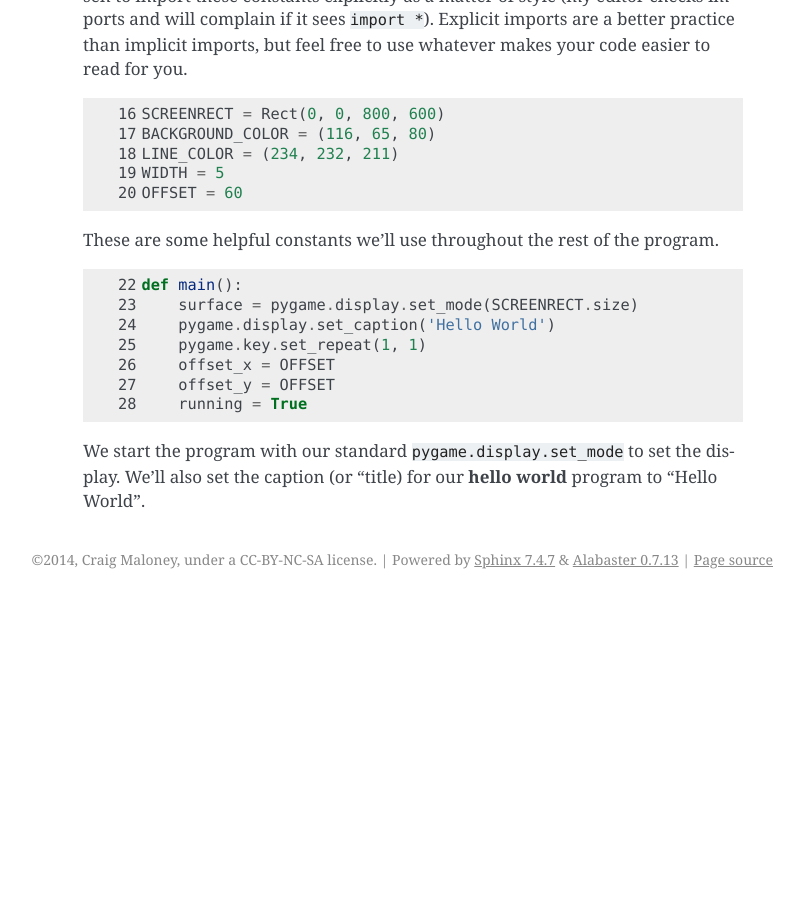
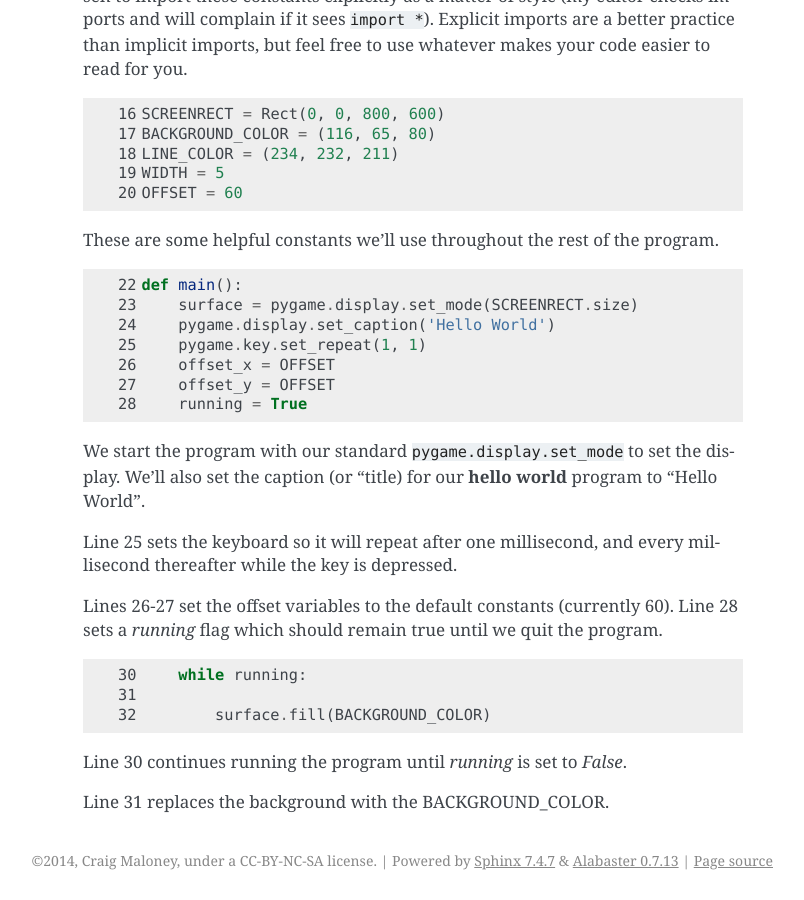
Before and after one commit to craigmaloney/pygame_book, a Sphinx documentation site: the page built from source/chapter1/index.rst, in a window 1280 px wide and 900 px high, scrolled down 8631 px. Shown: the whole window, without its empty margins (337-1141 px from the left). Built offline with Sphinx 7.4.7, drawn with Linux system fonts in a browser that asks for light colours; before the commit the page ends 9230 px from its top, so only the background shows below that.

Commit message:
More Hello World

```diff
--- a/source/chapter1/index.rst
+++ b/source/chapter1/index.rst
@@ -228,3 +228,17 @@ These are some helpful constants we'll use throughout the rest of the program.
     :linenos:
 
 We start the program with our standard ``pygame.display.set_mode`` to set the display. We'll also set the caption (or "title) for our **hello world** program to "Hello World".
+
+Line 25 sets the keyboard so it will repeat after one millisecond, and every millisecond thereafter while the key is depressed.
+
+Lines 26-27 set the offset variables to the default constants (currently 60). Line 28 sets a `running` flag which should remain true until we quit the program.
+
+.. literalinclude:: program3.py
+    :language: python
+    :lines: 30-32
+    :lineno-start: 30
+    :linenos:
+
+Line 30 continues running the program until `running` is set to `False`.
+
+Line 31 replaces the background with the BACKGROUND_COLOR.
```
